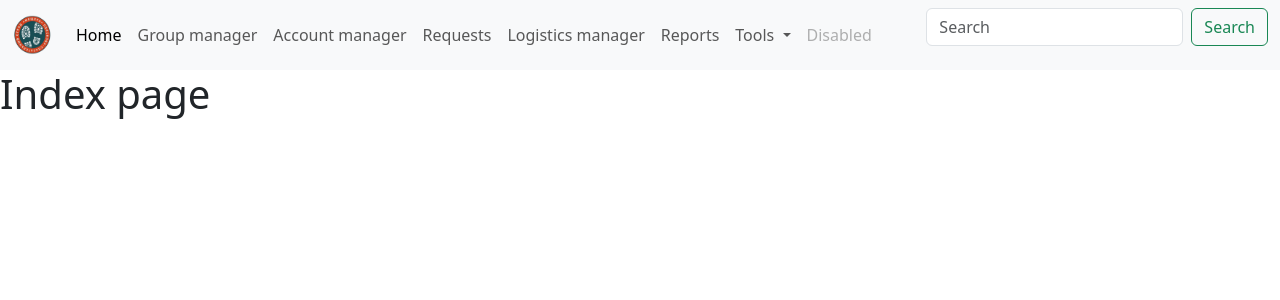
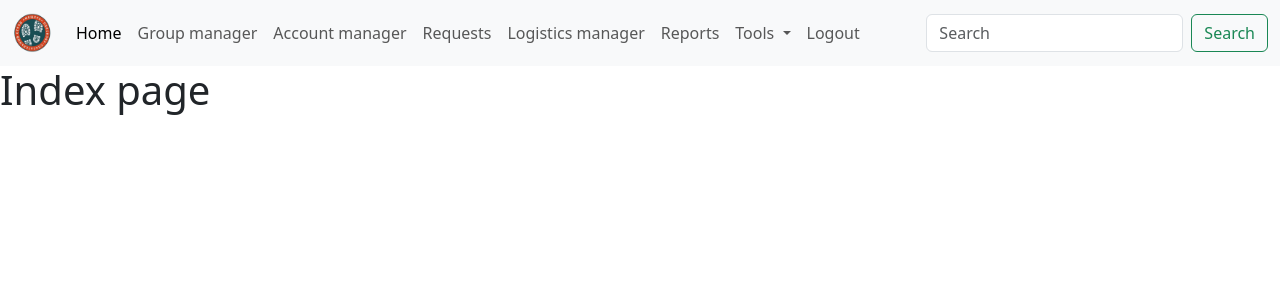
Before and after one commit to the-lenin/volunteer_recue, a Django app: page / in a window 1280 px wide. Shown: the top 300 px of the page. Run offline with Django 5.2, Linux system fonts and the light colour scheme; the visitor is signed in with stand-in values (Sample User, id 1); some libraries are stand-ins or nearby versions.

Commit message:
Update logout.html navbar.html: alligned elements

```diff
--- a/templates/components/logout.html
+++ b/templates/components/logout.html
@@ -1,7 +1,9 @@
 {% load i18n django_bootstrap5 %}
-<form action="{% url 'logout' %}" method="post" class="form">
+
+<form action="{% url 'logout' %}" method="post" class="form mb-0">
 	{% csrf_token %}
 
-	{% translate 'log out'|capfirst as button_name %}
-	{% bootstrap_button button_type="submit" content=button_name %}
+	{% translate 'logout'|capfirst as button_name %}
+
+	{% bootstrap_button button_type="submit" content=button_name button_class="btn-link nav-link" %}
 </form>
--- a/templates/components/navbar.html
+++ b/templates/components/navbar.html
@@ -56,15 +56,16 @@
 					</ul>
 				</li>
 
-				<li class="nav-item">
-					<a class="nav-link disabled" aria-disabled="true">Disabled</a>
-				</li>
+				<!-- Logout -->
+				<li class="nav-item">{% include 'components/logout.html' %} </li>
 			</ul>
-			<form class="d-flex" role="search">
+
+			<!-- Search -->
+			<form class="d-flex mb-0" role="search">
 				<input class="form-control me-2" type="search" placeholder="Search" aria-label="Search">
-				<button class="btn btn-outline-success" type="submit">Search</button>
+				<button class="btn btn-outline-success" type="submit">{% trans 'search'|capfirst %}</button>
 			</form>
+
 		</div>
-
   </div>
 </nav>
```
